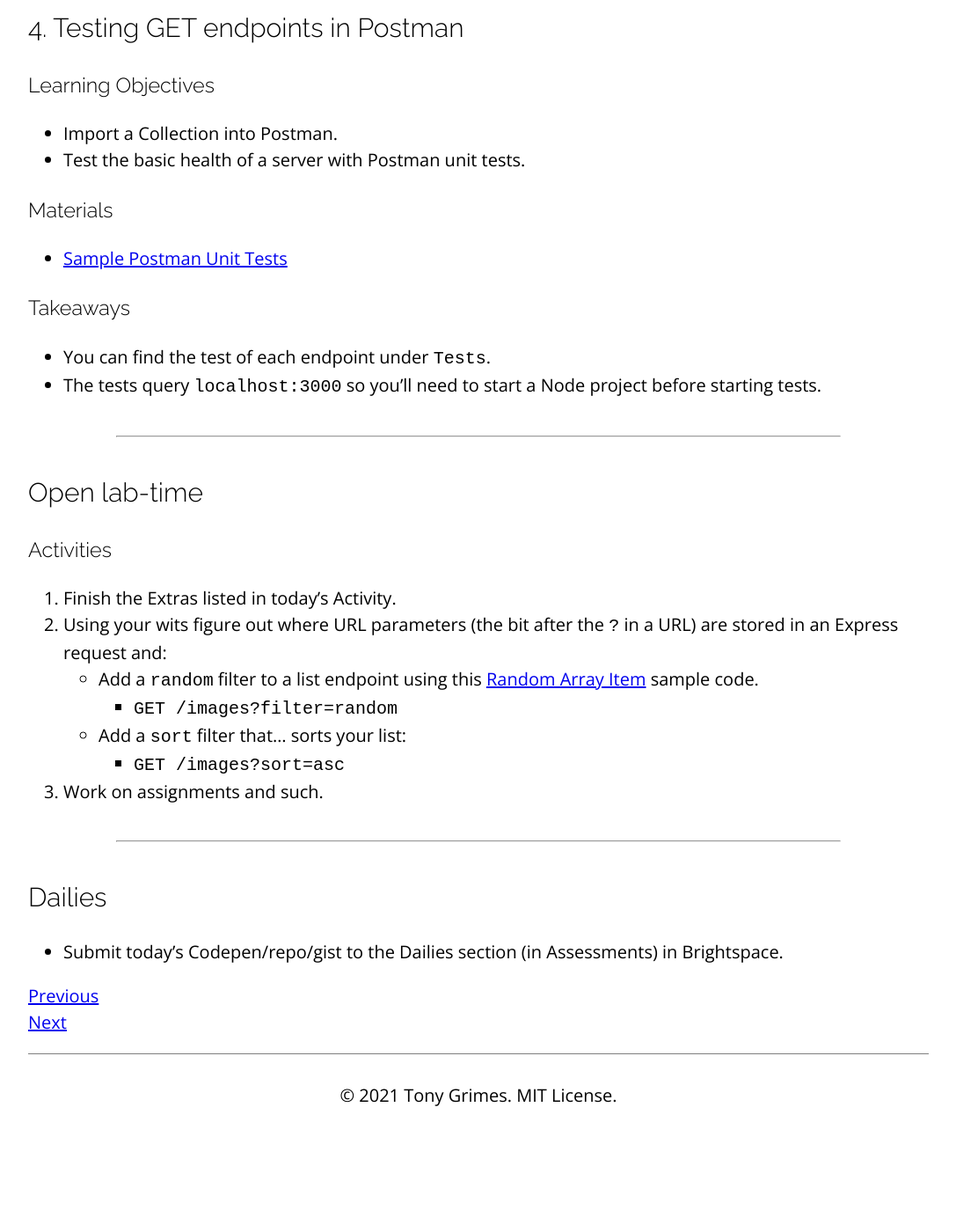
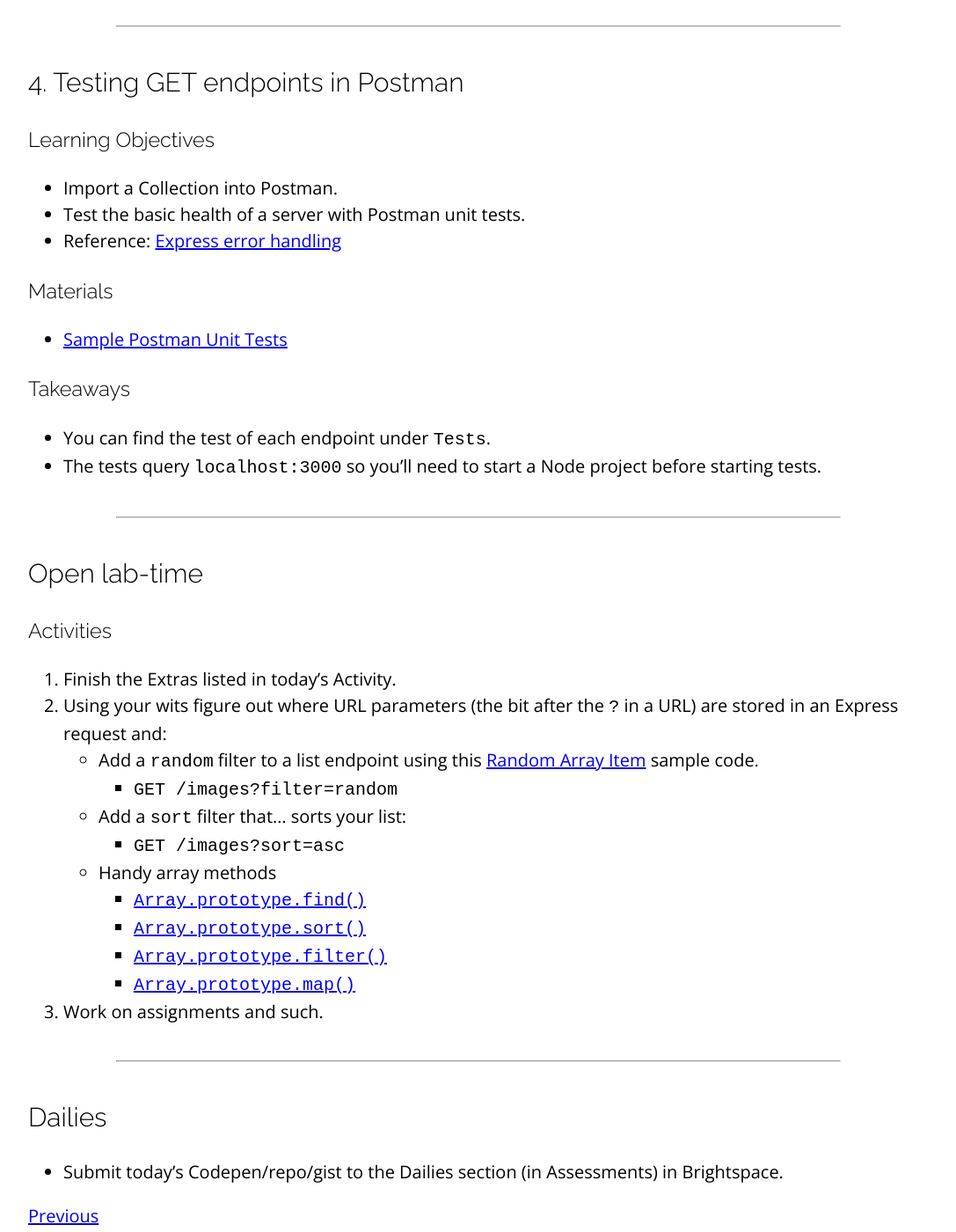
Before and after one commit to sait-wbdv/winter-2021, a Jekyll site: the page built from _posts/2021-03-16-view-route-parameters.md, in a window 1280 px wide and 1400 px high, scrolled down 3976 px. Shown: the whole window at 88% size, without its empty margins (96-1183 px from the left). Built offline with Jekyll 4.4.1, drawn with Linux system fonts in a browser that asks for light colours; nearby versions of some CDN libraries; before the commit the page ends 5268 px from its top, so only the background shows below that; some of the changed text lies outside the part shown.

Commit message:
added references

```diff
--- a/_posts/2021-03-16-view-route-parameters.md
+++ b/_posts/2021-03-16-view-route-parameters.md
@@ -92,6 +92,8 @@ Search/URL/Query parameter
 
 ### Materials
 - Activity: [Create a RESTful `item` endpoint](https://github.com/sait-wbdv/sample-code/tree/master/backend/express/route-params/1-create-list-route)
+- StackOverflow: [Finding an object in an array of objects](https://stackoverflow.com/questions/7364150/find-object-by-id-in-an-array-of-javascript-objects)
+- Reference: [`Array.prototype.find()`](https://developer.mozilla.org/en-US/docs/Web/JavaScript/Reference/Global_Objects/Array/find)
 
 ### Key Takeaways
 - Route parameters are created by placing a colon `:` before a path segment in an endpoint:
@@ -105,6 +107,7 @@ Search/URL/Query parameter
 ### Learning Objectives
 - Import a Collection into Postman.
 - Test the basic health of a server with Postman unit tests.
+- Reference: [Express error handling](https://expressjs.com/en/guide/error-handling.html)
 
 ### Materials
 - [Sample Postman Unit Tests](https://github.com/sait-wbdv/sample-code/tree/master/tools/postman)
@@ -123,6 +126,11 @@ Search/URL/Query parameter
         - `GET /images?filter=random`
     - Add a `sort` filter that... sorts your list:
         - `GET /images?sort=asc`
+    - Handy array methods
+        - [`Array.prototype.find()`](https://developer.mozilla.org/en-US/docs/Web/JavaScript/Reference/Global_Objects/Array/find)
+        - [`Array.prototype.sort()`](https://developer.mozilla.org/en-US/docs/Web/JavaScript/Reference/Global_Objects/Array/sort)
+        - [`Array.prototype.filter()`](https://developer.mozilla.org/en-US/docs/Web/JavaScript/Reference/Global_Objects/Array/filter)
+        - [`Array.prototype.map()`](https://developer.mozilla.org/en-US/docs/Web/JavaScript/Reference/Global_Objects/Array/map)
 3. Work on assignments and such.
 
 ---
```
